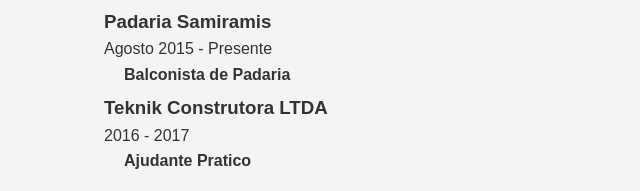
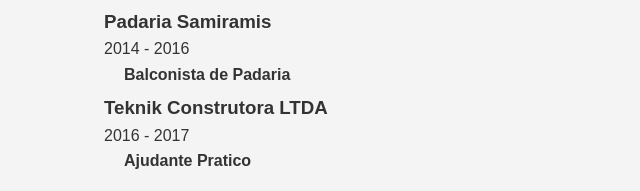
Before and after one commit to isaiasrocha01/projeto-main, a plain HTML site: page curriculo/curriculo.html in a window 1280 px wide. Both pictures are taken after a click on the element "Experiência Profissional". Shown: the part 485-676 px from the top of the page, 0-640 px from the left. Drawn offline with Linux system fonts and the light colour scheme.

Commit message:
Update curriculo.html

```diff
--- a/curriculo/curriculo.html
+++ b/curriculo/curriculo.html
@@ -40,7 +40,7 @@
                     <ul>
                         <li>
                             <h3>Padaria Samiramis</h3>
-                            <p>Agosto 2015 - Presente</p>
+                            <p>2014 - 2016</p>
                             <ul>
                                 <li><h4>Balconista de Padaria</h4></li>
                             </ul>
```
